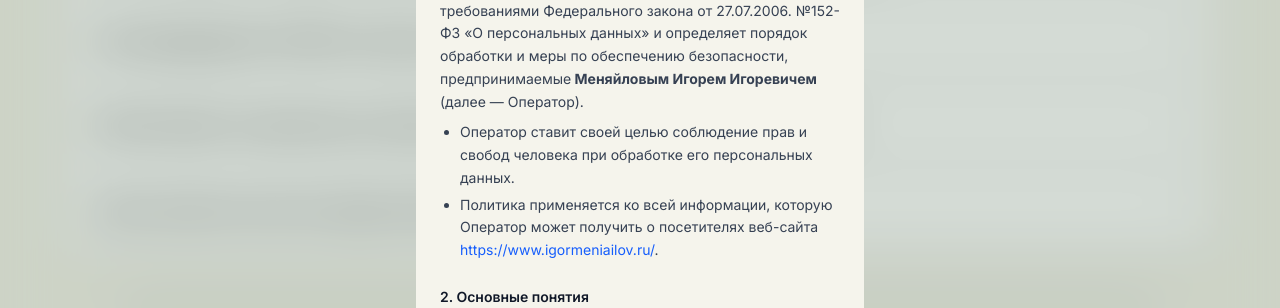
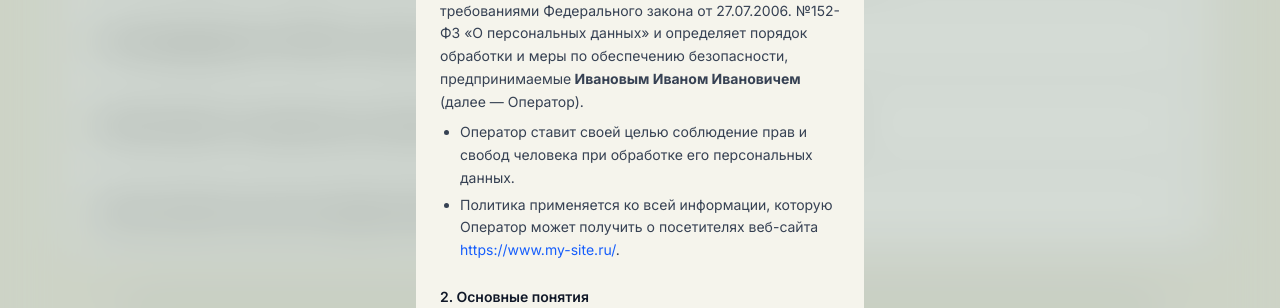
Before and after one commit to HANZO-2302/Agro, a Next.js app: page / in a window 1280 px wide. Both pictures are taken after a click on the element "Политика конфиденциальности". Shown: the part 4855-5163 px from the top of the page. Built offline with nearby package versions, Linux system fonts and the light colour scheme.

Commit message:
fix:info

```diff
--- a/components/ui/Footer.tsx
+++ b/components/ui/Footer.tsx
@@ -1,6 +1,6 @@
 import Image from "next/image";
 import * as motion from "motion/react-client";
-import a from "next/link";
+import Link from "next/link";
 import { Button } from "@/components/ui/button";
 import {
   Dialog,
@@ -33,7 +33,7 @@ export default function Footer() {
 
           {/* ТАГРИС */}
           <h1 className="text-3xl leading-4.5 font-extrabold text-[#2E5235] ">
-            <a href="/">ТАГРИС</a>
+            <Link href="/">ТАГРИС</Link>
           </h1>
         </div>
         {/* ── Social networks ─────────────────────────────────────────────────────── */}
@@ -137,7 +137,7 @@ export default function Footer() {
                       требованиями Федерального закона от 27.07.2006. №152-ФЗ «О
                       персональных данных» и определяет порядок обработки и меры
                       по обеспечению безопасности, предпринимаемые
-                      <strong> Меняйловым Игорем Игоревичем</strong> (далее —
+                      <strong> Ивановым Иваном Ивановичем</strong> (далее —
                       Оператор).
                     </p>
                     <ul className="list-disc pl-5 mt-2 space-y-1">
@@ -149,7 +149,7 @@ export default function Footer() {
                         Политика применяется ко всей информации, которую
                         Оператор может получить о посетителях веб-сайта{" "}
                         <span className="text-blue-600">
-                          https://www.igormeniailov.ru/
+                          https://www.my-site.ru/
                         </span>
                         .
                       </li>
@@ -204,10 +204,10 @@ export default function Footer() {
                       момент отозвать свое согласие, направив письмо на
                       электронную почту:{" "}
                       <a
-                        href="mailto:m2302835@yandex.ru"
+                        href="mailto:mail@yandex.ru"
                         className="text-blue-600 underline"
                       >
-                        m2302835@yandex.ru
+                        mail@yandex.ru
                       </a>
                       .
                     </p>
@@ -215,11 +215,11 @@ export default function Footer() {
                   <footer className="pt-4 border-t border-gray-200 space-y-2">
                     <p className="text-xs text-gray-500">
                       Актуальная версия Политики доступна по адресу:
-                      https://www.igormeniailov.ru/
+                      https://www.my-site.ru/
                     </p>
                     <div className="text-sm text-gray-700 font-medium pt-2">
-                      <p>Оператор: Меняйлов Игорь Игоревич</p>
-                      <p>Контактный адрес: m2302835@yandex.ru</p>
+                      <p>Оператор: Иванов Иван Иванович</p>
+                      <p>Контактный адрес: mail@yandex.ru</p>
                     </div>
                   </footer>
                 </div>
@@ -238,7 +238,9 @@ export default function Footer() {
               </DialogFooter>
             </DialogContent>
           </Dialog>
-          <h2 className="font-normal text-sm leading-5">©2026 Все права защищены</h2>
+          <h2 className="font-normal text-sm leading-5">
+            ©2026 Все права защищены
+          </h2>
         </div>
       </div>
     </div>
```
